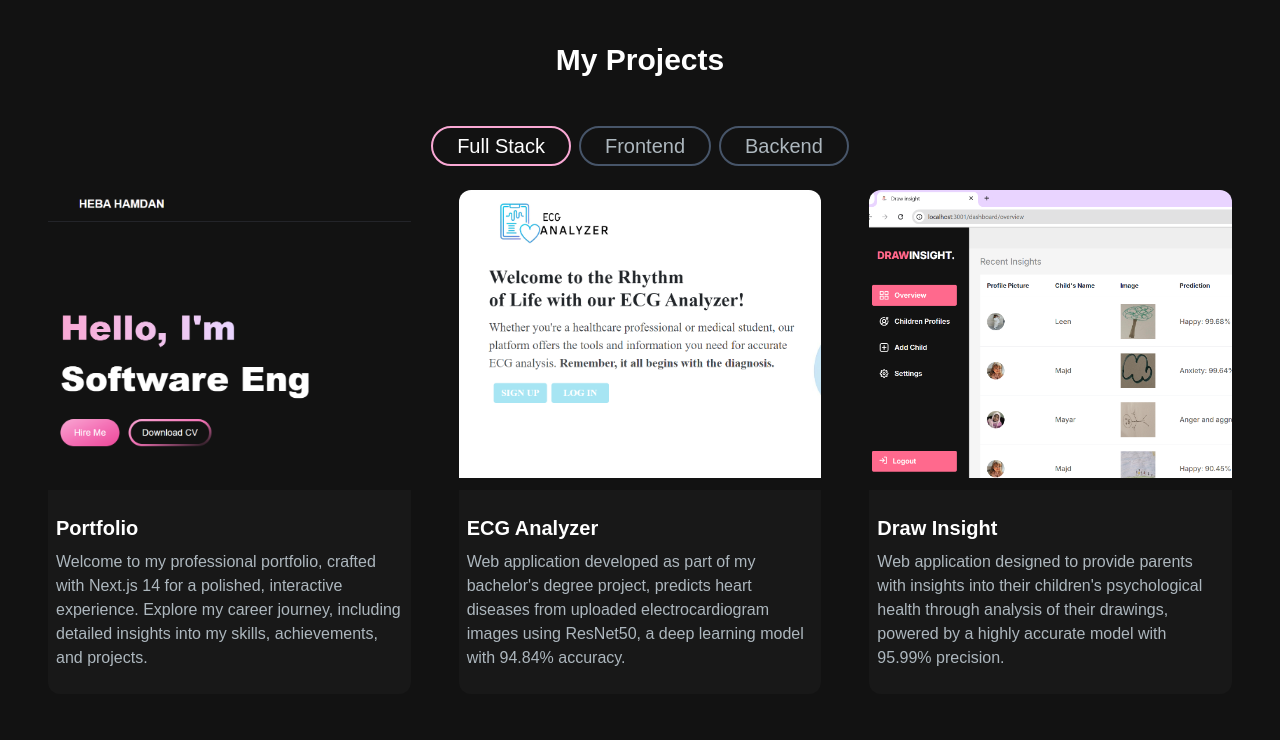
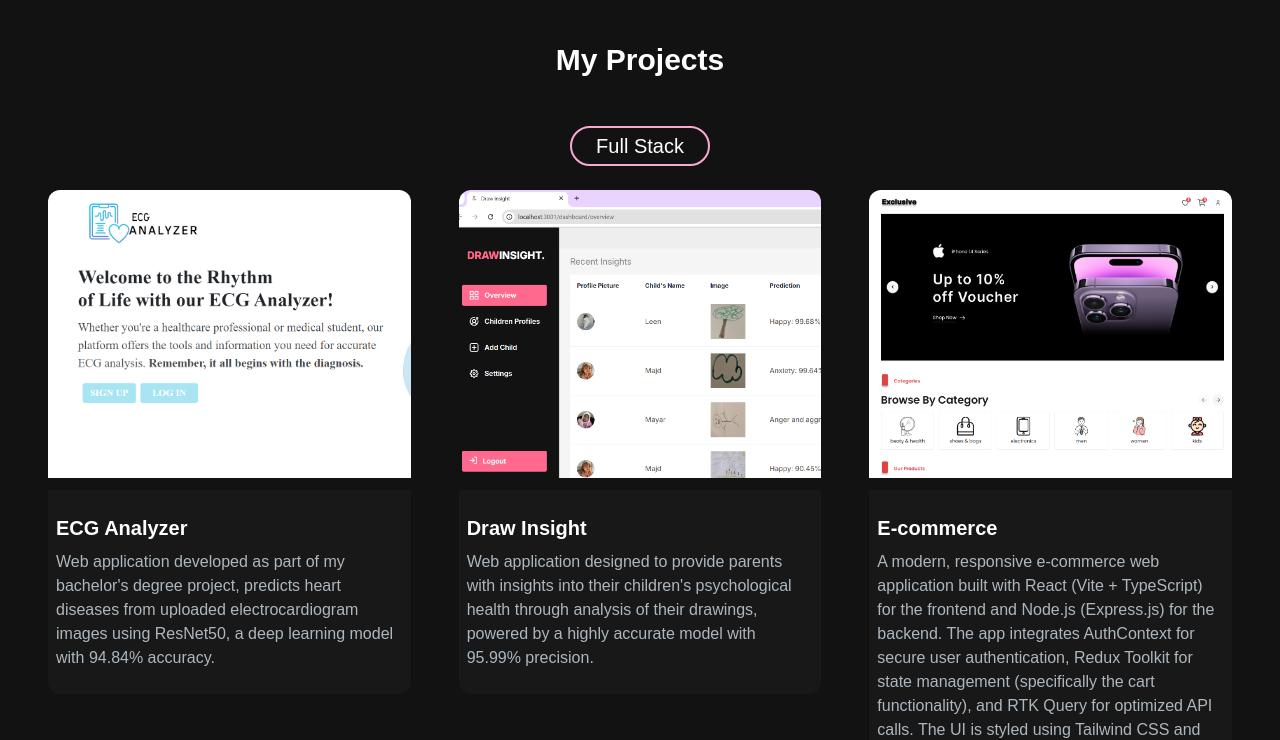
Before and after one commit to HebaHamdan2/MyPortfolio-app, a Next.js app: page / in a window 1280 px wide. Shown: the part 1300-2040 px from the top of the page. Built offline with nearby package versions, Linux system fonts and the light colour scheme.

Commit message:
ecommerce added

```diff
--- a/app/components/HeroSection.jsx
+++ b/app/components/HeroSection.jsx
@@ -22,9 +22,7 @@ const HeroSection = () => {
         1000,
         'Software Engineer',
         1000,
-        'Frontend Developer',
-        1000,
-        'Backend Developer',
+        'Full-Stack Engineer',
         1000,
         'Problem Solver',
         1000,
--- a/app/components/ProjectsSection.jsx
+++ b/app/components/ProjectsSection.jsx
@@ -4,15 +4,7 @@ import { ProjectCard } from './ProjectCard.jsx';
 import { ProjectTag } from './ProjectTag.jsx';
 import { motion } from "framer-motion"
 const projectsData = [
-  {
-    id: 1,
-    title: "Portfolio",
-    description: "Welcome to my professional portfolio, crafted with Next.js 14 for a polished, interactive experience. Explore my career journey, including detailed insights into my skills, achievements, and projects.",
-    image: "/images/projects/portfolioProj.png",
-    tag: ["All", "Full Stack"],
-    gitUrl: "https://github.com/HebaHamdan2/portfolio",
-    previewUrl: "https://hebahamdan.vercel.app/",
-  },
+
 
   {
     id: 2,
@@ -34,13 +26,33 @@ const projectsData = [
   },
   {
     id: 4,
-    title: "Chatvia",
-    description: "real-time chat application that enables users to chat with each other and see who is online after signing up or logging in.User accounts are personalized with unique usernames and avatars based on gender and name.",
-    image: "/images/projects/chatvia.png",
+    title: "E-commerce",
+    description: "A modern, responsive e-commerce web application built with React (Vite + TypeScript) for the frontend and Node.js (Express.js) for the backend. The app integrates AuthContext for secure user authentication, Redux Toolkit for state management (specifically the cart functionality), and RTK Query for optimized API calls. The UI is styled using Tailwind CSS and DaisyUI for a clean, customizable design. ",
+    image: "/images/projects/e-commerce.png",
     tag: ["All", "Full Stack"],
-    gitUrl: "https://github.com/HebaHamdan2/Chatvia-MERN",
-    previewUrl: "https://chatvia-mern.onrender.com/",
+    gitUrl: "https://github.com/HebaHamdan2/E-commerce-app",
+    previewUrl: "https://ecommerce-app-heba.netlify.app/",
   },
+
+  {
+    id: 1,
+    title: "Portfolio",
+    description: "Welcome to my professional portfolio, crafted with Next.js 14 for a polished, interactive experience. Explore my career journey, including detailed insights into my skills, achievements, and projects.",
+    image: "/images/projects/portfolioProj.png",
+    tag: ["All", "Full Stack"],
+    gitUrl: "https://github.com/HebaHamdan2/portfolio",
+    previewUrl: "https://hebahamdan.vercel.app/",
+  },
+  {
+    id: 6,
+    title: "My Personal Blog using Nextjs",
+    description: "Welcome to my blog, built with Next.js! This project includes an admin dashboard for easy management of posts. Admin users can effortlessly add and delete articles across lifestyle, technology, and startup topics.",
+    image: "/images/projects/blogApp.png",
+    tag: ["All", "Full Stack"],
+    gitUrl: "https://github.com/HebaHamdan2/MyPersonalBlog-App",
+    previewUrl: "https://hebablogsapp-hebas-projects-a9daf66d.vercel.app/",
+  },
+
   {
     id: 5,
     title: "Movify",
@@ -51,104 +63,105 @@ const projectsData = [
     previewUrl: "/",
   },
   {
-    id: 6,
-    title: "My Personal Blog using Nextjs",
-    description: "Welcome to my blog, built with Next.js! This project includes an admin dashboard for easy management of posts. Admin users can effortlessly add and delete articles across lifestyle, technology, and startup topics.",
-    image: "/images/projects/blogApp.png",
+    id: 7,
+    title: "Chatvia",
+    description: "real-time chat application that enables users to chat with each other and see who is online after signing up or logging in.User accounts are personalized with unique usernames and avatars based on gender and name.",
+    image: "/images/projects/chatvia.png",
     tag: ["All", "Full Stack"],
-    gitUrl: "https://github.com/HebaHamdan2/MyPersonalBlog-App",
-    previewUrl: "https://hebablogsapp-hebas-projects-a9daf66d.vercel.app/",
+    gitUrl: "https://github.com/HebaHamdan2/Chatvia-MERN",
+    previewUrl: "https://chatvia-mern.onrender.com/",
   },
-  {
-    id: 7,
-    title: "Evaluate news article",
-    description: "Single-page app for the Udacity Nanodegree analyzes the sentiment of news articles from a URL using the MeaningCloud API.",
-    image: "/images/projects/evaluateNewsArticle.png",
-    tag: ["All", "Frontend"],
-    gitUrl: "https://github.com/HebaHamdan2/evaluate-a-news-article-with-NLP",
-    previewUrl: "/",
-  },
-  {
-    id: 8,
-    title: "Travel Planner",
-    description:"Single-page app for the Udacity Nanodegree to manage trips. It provides weather updates using Geonames and Weatherbit APIs and fetches destination images via the Pixabay API.",
-    image: "/images/projects/travelPlanner.png",
-    tag: ["All", "Frontend"],
-    gitUrl: "https://github.com/HebaHamdan2/travel-planner-app",
-    previewUrl: "/",
-  },
-  {
-    id: 9,
-    title: "Coffe Shop",
-    description: " Website that provides information about the coffee shop, its history, popular products, customer opinions and ratings. Users can also add and remove products from their cart.",
-    image: "/images/projects/coffeeShop.png",
-    tag: ["All", "Frontend"],
-    gitUrl: "https://github.com/HebaHamdan2/coffee-shop",
-    previewUrl: "https://coffeeshopheba.netlify.app/",
-  },
-  {
-    id: 10,
-    title: "Sociala.",
-    description: "Home page for a social media clone built with Bootstrap, HTML, CSS, and jQuery.",
-    image: "/images/projects/Sociala.png",
-    tag: ["All", "Frontend"],
-    gitUrl: "https://github.com/HebaHamdan2/Sociala.",
-    previewUrl: "/",
-  },
-  {
-    id: 11,
-    title: "Eduma",
-    description: "Education website clone built with Bootstrap, HTML, CSS, and jQuery.",
-    image: "/images/projects/eduma.png",
-    tag: ["All", "Frontend"],
-    gitUrl: "https://github.com/HebaHamdan2/Eduma",
-    previewUrl: "https://eduma-hebahamdan.netlify.app/",
-  },
-  {
-    id: 12,
-    title: "E-commerce node js api",
-    description: "",
-    image: "/images/projects/ecommerce.png",
-    tag: [ "Backend"],
-    gitUrl: "https://github.com/HebaHamdan2/ecommerce",
-    previewUrl: "https://documenter.getpostman.com/view/28559046/2s9YRB4D3y",
-  },
-  {
-    id: 13,
-    title: "Photographer Booking node js api",
-    description: "",
-    image: "/images/projects/photographerBooking.png",
-    tag: [ "Backend"],
-    gitUrl: "https://github.com/HebaHamdan2/Photographer-Booking-Nodejs",
-    previewUrl: "https://documenter.getpostman.com/view/28559046/2s9YkrZyf9",
-  },
-  {
-    id: 14,
-    title: "Saraha node js api",
-    description: "",
-    image: "/images/projects/saraha.png",
-    tag: ["Backend"],
-    gitUrl: "https://github.com/HebaHamdan2/saraha",
-    previewUrl: "https://documenter.getpostman.com/view/28559046/2s9YJaZQGg",
-  },
-  {
-    id: 15,
-    title: "Upvote node js api",
-    description: "",
-    image: "/images/projects/upvote.png",
-    tag: [ "Backend"],
-    gitUrl: "https://github.com/HebaHamdan2/upvote",
-    previewUrl: "/",
-  },
-  {
-    id: 16,
-    title: "EveryDay Flowers Blog",
-    description: "Beautifully designed, responsive blog built entirely with HTML and CSS.",
-    image: "/images/projects/EveryDayFLowers.png",
-    tag: ["All", "Frontend"],
-    gitUrl: "https://github.com/HebaHamdan2/EverydayFlowers-Blog",
-    previewUrl: "https://everydayflowersblog.netlify.app/",
-  },
+
+  // {
+  //   id: 7,
+  //   title: "Evaluate news article",
+  //   description: "Single-page app for the Udacity Nanodegree analyzes the sentiment of news articles from a URL using the MeaningCloud API.",
+  //   image: "/images/projects/evaluateNewsArticle.png",
+  //   tag: ["All", "Frontend"],
+  //   gitUrl: "https://github.com/HebaHamdan2/evaluate-a-news-article-with-NLP",
+  //   previewUrl: "/",
+  // },
+  // {
+  //   id: 8,
+  //   title: "Travel Planner",
+  //   description:"Single-page app for the Udacity Nanodegree to manage trips. It provides weather updates using Geonames and Weatherbit APIs and fetches destination images via the Pixabay API.",
+  //   image: "/images/projects/travelPlanner.png",
+  //   tag: ["All", "Frontend"],
+  //   gitUrl: "https://github.com/HebaHamdan2/travel-planner-app",
+  //   previewUrl: "/",
+  // },
+  // {
+  //   id: 9,
+  //   title: "Coffe Shop",
+  //   description: " Website that provides information about the coffee shop, its history, popular products, customer opinions and ratings. Users can also add and remove products from their cart.",
+  //   image: "/images/projects/coffeeShop.png",
+  //   tag: ["All", "Frontend"],
+  //   gitUrl: "https://github.com/HebaHamdan2/coffee-shop",
+  //   previewUrl: "https://coffeeshopheba.netlify.app/",
+  // },
+  // {
+  //   id: 10,
+  //   title: "Sociala.",
+  //   description: "Home page for a social media clone built with Bootstrap, HTML, CSS, and jQuery.",
+  //   image: "/images/projects/Sociala.png",
+  //   tag: ["All", "Frontend"],
+  //   gitUrl: "https://github.com/HebaHamdan2/Sociala.",
+  //   previewUrl: "/",
+  // },
+  // {
+  //   id: 11,
+  //   title: "Eduma",
+  //   description: "Education website clone built with Bootstrap, HTML, CSS, and jQuery.",
+  //   image: "/images/projects/eduma.png",
+  //   tag: ["All", "Frontend"],
+  //   gitUrl: "https://github.com/HebaHamdan2/Eduma",
+  //   previewUrl: "https://eduma-hebahamdan.netlify.app/",
+  // },
+  // {
+  //   id: 12,
+  //   title: "E-commerce node js api",
+  //   description: "",
+  //   image: "/images/projects/ecommerce.png",
+  //   tag: [ "Backend"],
+  //   gitUrl: "https://github.com/HebaHamdan2/ecommerce",
+  //   previewUrl: "https://documenter.getpostman.com/view/28559046/2s9YRB4D3y",
+  // },
+  // {
+  //   id: 13,
+  //   title: "Photographer Booking node js api",
+  //   description: "",
+  //   image: "/images/projects/photographerBooking.png",
+  //   tag: [ "Backend"],
+  //   gitUrl: "https://github.com/HebaHamdan2/Photographer-Booking-Nodejs",
+  //   previewUrl: "https://documenter.getpostman.com/view/28559046/2s9YkrZyf9",
+  // },
+  // {
+  //   id: 14,
+  //   title: "Saraha node js api",
+  //   description: "",
+  //   image: "/images/projects/saraha.png",
+  //   tag: ["Backend"],
+  //   gitUrl: "https://github.com/HebaHamdan2/saraha",
+  //   previewUrl: "https://documenter.getpostman.com/view/28559046/2s9YJaZQGg",
+  // },
+  // {
+  //   id: 15,
+  //   title: "Upvote node js api",
+  //   description: "",
+  //   image: "/images/projects/upvote.png",
+  //   tag: [ "Backend"],
+  //   gitUrl: "https://github.com/HebaHamdan2/upvote",
+  //   previewUrl: "/",
+  // },
+  // {
+  //   id: 16,
+  //   title: "EveryDay Flowers Blog",
+  //   description: "Beautifully designed, responsive blog built entirely with HTML and CSS.",
+  //   image: "/images/projects/EveryDayFLowers.png",
+  //   tag: ["All", "Frontend"],
+  //   gitUrl: "https://github.com/HebaHamdan2/EverydayFlowers-Blog",
+  //   previewUrl: "https://everydayflowersblog.netlify.app/",
+  // },
 
 
 ];
@@ -177,8 +190,8 @@ export const ProjectsSection = () => {
       <div className="text-white flex flex-row justify-center items-center gap-2 py-6">
         {/* <ProjectTag onClick={handleTagChange} name="All" isSelected={tag === 'All'} /> */}
         <ProjectTag onClick={handleTagChange} name="Full Stack" isSelected={tag === 'Full Stack'} />
-        <ProjectTag onClick={handleTagChange} name="Frontend" isSelected={tag === 'Frontend'} />
-        <ProjectTag onClick={handleTagChange} name="Backend" isSelected={tag === 'Backend'} />
+        {/* <ProjectTag onClick={handleTagChange} name="Frontend" isSelected={tag === 'Frontend'} />
+        <ProjectTag onClick={handleTagChange} name="Backend" isSelected={tag === 'Backend'} /> */}
       </div>
       <ul ref={ref} className="grid md:grid-cols-3 gap-8 md:gap-12">
         {filterProjects.map((project, index) => (
```
Also changed, not shown: public/images/heba.png, public/images/projects/e-commerce.png (added).
